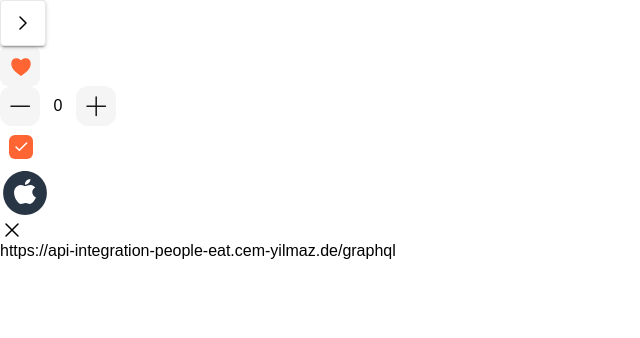
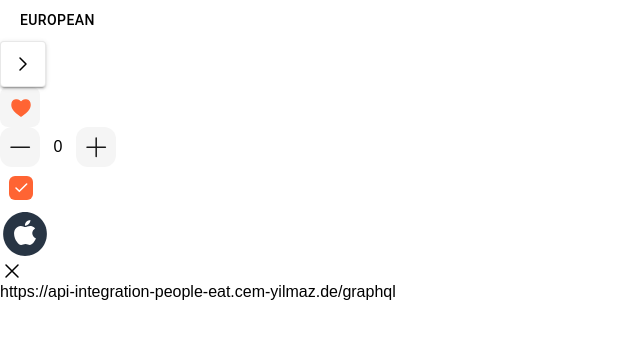
Before and after one commit to people-eat/web-app, a Next.js app: page / in a window 1280 px wide. Shown: the top 338 px of the page, without its empty margins (0-640 px from the left). Built offline with nearby package versions, Linux system fonts and the light colour scheme.

Commit message:
add PeopleEatTabItem

```diff
--- /dev/null
+++ b/src/components/standard/tabItem/PeopleEatTabItem.tsx
@@ -0,0 +1,28 @@
+import Button from '@mui/material/Button';
+import { useState, type ReactElement } from 'react';
+import { type PeopleEatTabItemProps } from './PeopleEatTabItemProps';
+
+export default function PeopleEatTabItem({ disabled = false, title, active }: PeopleEatTabItemProps): ReactElement {
+    const [selected, setSelect] = useState(active);
+
+    return (
+        <section>
+            <Button
+                sx={{
+                    borderRadius: '20px',
+                    color: selected ? 'white' : 'black',
+                    padding: '8px 20px',
+                    '&:hover': {
+                        color: 'white',
+                        backgroundColor: 'rgba(255, 100, 51, .7)',
+                    },
+                    backgroundColor: selected ? 'rgba(255, 100, 51, 1)' : 'white',
+                }}
+                disabled={Boolean(disabled)}
+                onClick={(): void => setSelect(!selected)}
+            >
+                {title}
+            </Button>
+        </section>
+    );
+}
--- /dev/null
+++ b/src/components/standard/tabItem/PeopleEatTabItemProps.ts
@@ -0,0 +1,5 @@
+export interface PeopleEatTabItemProps {
+    disabled?: boolean;
+    title: string;
+    active?: boolean;
+}
--- a/src/pages/index.tsx
+++ b/src/pages/index.tsx
@@ -6,6 +6,7 @@ import PeopleEatFavorite from '../components/standard/favorite/PeopleEatFavorite
 import { Icon } from '../components/standard/icon/Icon';
 import PeopleEatIcon from '../components/standard/icon/PeopleEatIcon';
 import PeopleEatNextButton from '../components/standard/nextButton/PeopleEatNextButton';
+import PeopleEatTabItem from '../components/standard/tabItem/PeopleEatTabItem';
 
 const HomePage: NextPage = () => {
     return (
@@ -16,6 +17,7 @@ const HomePage: NextPage = () => {
                 <link rel="icon" href="/favicon.ico" />
             </Head>
             <main>
+                <PeopleEatTabItem title={'european'} />
                 <PeopleEatNextButton />
                 <PeopleEatFavorite />
                 <PeopleEatCounter />
```
Also changed, not shown: 1 other file (tests, documents, lock files or other folders).
